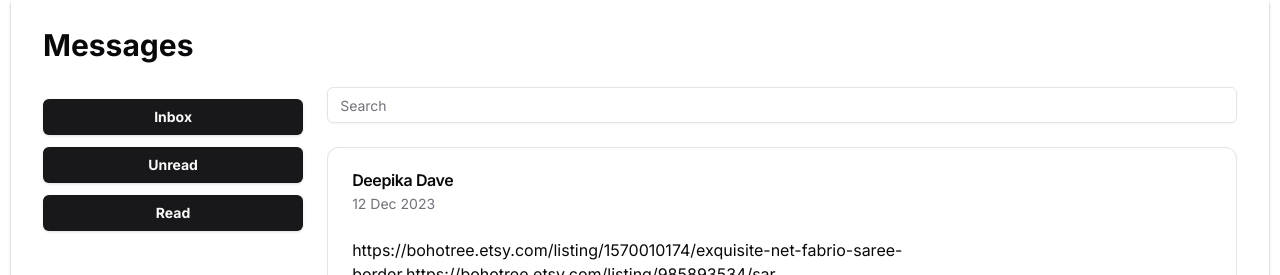
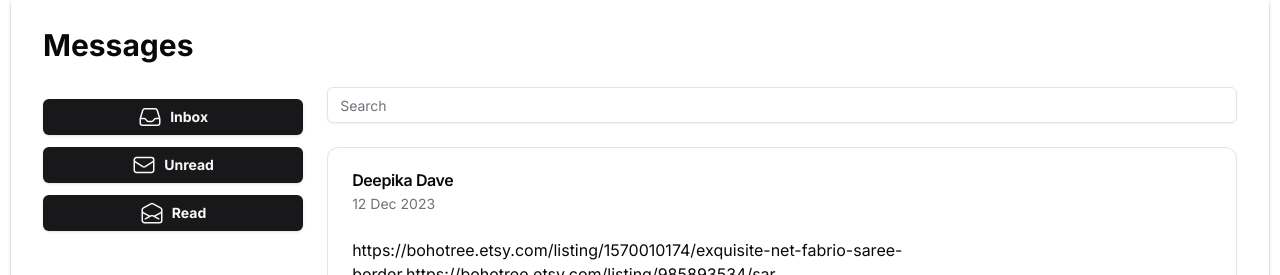
Before and after one commit to sn10-debug/test-inventory, a Next.js app: page /messaging/inbox in a window 1280 px wide. Shown: the part 106-381 px from the top of the page. Built offline with nearby package versions, Linux system fonts and the light colour scheme.

Commit message:
messaging chores

```diff
--- a/src/app/(inventory)/messaging/layout.tsx
+++ b/src/app/(inventory)/messaging/layout.tsx
@@ -10,17 +10,29 @@ export default function Layout({ children }: { children: React.ReactNode }) {
     {
       id: 1,
       name: "Inbox",
-      link: 'messaging/inbox'
+      link: 'messaging/inbox',
+      icon:<svg xmlns="http://www.w3.org/2000/svg" fill="none" viewBox="0 0 24 24" stroke-width="1.5" stroke="currentColor" className="size-6">
+      <path stroke-linecap="round" stroke-linejoin="round" d="M2.25 13.5h3.86a2.25 2.25 0 0 1 2.012 1.244l.256.512a2.25 2.25 0 0 0 2.013 1.244h3.218a2.25 2.25 0 0 0 2.013-1.244l.256-.512a2.25 2.25 0 0 1 2.013-1.244h3.859m-19.5.338V18a2.25 2.25 0 0 0 2.25 2.25h15A2.25 2.25 0 0 0 21.75 18v-4.162c0-.224-.034-.447-.1-.661L19.24 5.338a2.25 2.25 0 0 0-2.15-1.588H6.911a2.25 2.25 0 0 0-2.15 1.588L2.35 13.177a2.25 2.25 0 0 0-.1.661Z" />
+    </svg>
+
     },
     {
       id: 2,
       name: "Unread",
-      link: 'messaging/unread'
+      link: 'messaging/unread',
+      icon:<svg xmlns="http://www.w3.org/2000/svg" fill="none" viewBox="0 0 24 24" stroke-width="1.5" stroke="currentColor" className="size-6">
+      <path stroke-linecap="round" stroke-linejoin="round" d="M21.75 6.75v10.5a2.25 2.25 0 0 1-2.25 2.25h-15a2.25 2.25 0 0 1-2.25-2.25V6.75m19.5 0A2.25 2.25 0 0 0 19.5 4.5h-15a2.25 2.25 0 0 0-2.25 2.25m19.5 0v.243a2.25 2.25 0 0 1-1.07 1.916l-7.5 4.615a2.25 2.25 0 0 1-2.36 0L3.32 8.91a2.25 2.25 0 0 1-1.07-1.916V6.75" />
+    </svg>
+
     },
     {
       id: 3,
       name: "Read",
-      link: 'messaging/read'
+      link: 'messaging/read',
+      icon:<svg xmlns="http://www.w3.org/2000/svg" fill="none" viewBox="0 0 24 24" stroke-width="1.5" stroke="currentColor" className="size-6">
+      <path stroke-linecap="round" stroke-linejoin="round" d="M21.75 9v.906a2.25 2.25 0 0 1-1.183 1.981l-6.478 3.488M2.25 9v.906a2.25 2.25 0 0 0 1.183 1.981l6.478 3.488m8.839 2.51-4.66-2.51m0 0-1.023-.55a2.25 2.25 0 0 0-2.134 0l-1.022.55m0 0-4.661 2.51m16.5 1.615a2.25 2.25 0 0 1-2.25 2.25h-15a2.25 2.25 0 0 1-2.25-2.25V8.844a2.25 2.25 0 0 1 1.183-1.981l7.5-4.039a2.25 2.25 0 0 1 2.134 0l7.5 4.039a2.25 2.25 0 0 1 1.183 1.98V19.5Z" />
+    </svg>
+
     },
 
   ]
@@ -38,10 +50,12 @@ export default function Layout({ children }: { children: React.ReactNode }) {
             {options.map((option) => (
               <div key={option.id} className="mt-3">
                 <Button
-                  className="flex justify-center items-center w-full"
+                  className="flex justify-center items-center w-full space-x-2 "
                   onClick={() => handleButtonClick(option.link)}
                 >
+                  <span>{option.icon??''}</span>
                   <span className="font-bold">{option.name}</span>
+
                 </Button>
               </div>
             ))}
```
